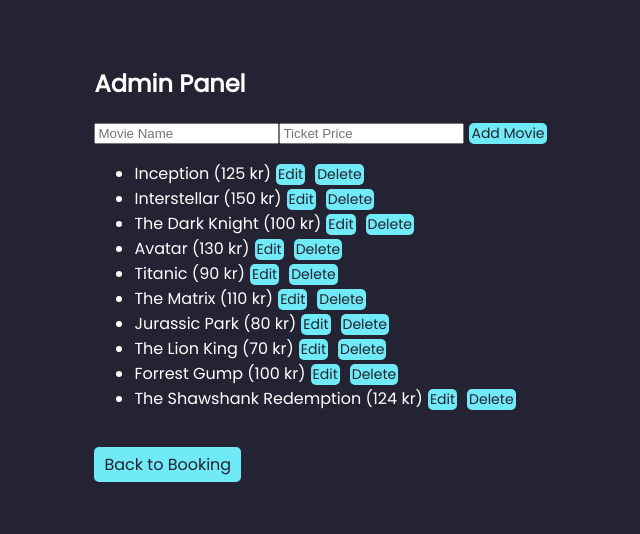
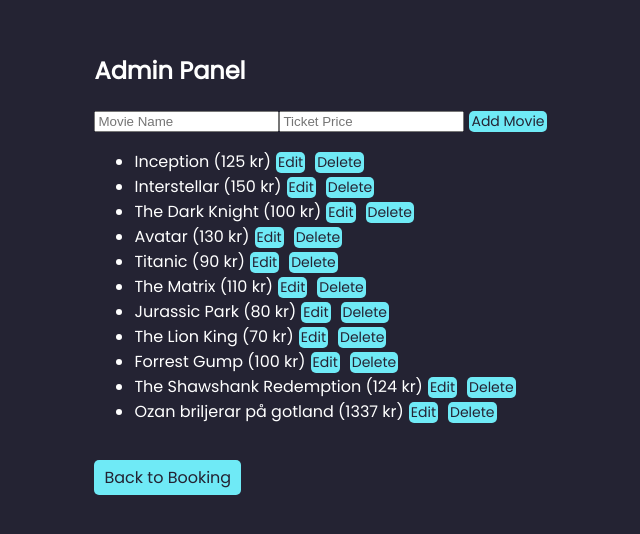
Before and after one commit to lullak/MovieBooking, a React (Vite) app: page /admin in a window 1280 px wide. Shown: the part 126-660 px from the top of the page, without its empty margins (317-957 px from the left). Built offline with nearby package versions, Linux system fonts and the light colour scheme; data requests are answered from the project's data file.

Commit message:
ändrat till SEK

```diff
--- a/db.json
+++ b/db.json
@@ -1098,7 +1098,9 @@
           19,
           20,
           82,
-          81
+          81,
+          90,
+          91
         ],
         "unoccupied": [
           0,
@@ -1169,8 +1171,6 @@
           87,
           88,
           89,
-          90,
-          91,
           92,
           93,
           94,
@@ -1189,6 +1189,125 @@
           107
         ]
       }
+    },
+    {
+      "id": "c066",
+      "name": "Ozan briljerar på gotland",
+      "ticketPrice": 1337,
+      "seats": {
+        "occupied": [
+          90,
+          91,
+          92,
+          93,
+          94,
+          95,
+          96,
+          98,
+          101
+        ],
+        "unoccupied": [
+          0,
+          1,
+          2,
+          3,
+          4,
+          5,
+          6,
+          7,
+          8,
+          9,
+          10,
+          11,
+          12,
+          13,
+          14,
+          15,
+          16,
+          17,
+          18,
+          19,
+          20,
+          21,
+          22,
+          23,
+          24,
+          25,
+          26,
+          27,
+          28,
+          29,
+          30,
+          31,
+          32,
+          33,
+          34,
+          35,
+          36,
+          37,
+          38,
+          39,
+          40,
+          41,
+          42,
+          43,
+          44,
+          45,
+          46,
+          47,
+          48,
+          49,
+          50,
+          51,
+          52,
+          53,
+          54,
+          55,
+          56,
+          57,
+          58,
+          59,
+          60,
+          61,
+          62,
+          63,
+          64,
+          65,
+          66,
+          67,
+          68,
+          69,
+          70,
+          71,
+          72,
+          73,
+          74,
+          75,
+          76,
+          77,
+          78,
+          79,
+          80,
+          81,
+          82,
+          83,
+          84,
+          85,
+          86,
+          87,
+          88,
+          89,
+          97,
+          99,
+          100,
+          102,
+          103,
+          104,
+          105,
+          106,
+          107
+        ]
+      }
     }
   ]
 }
--- a/src/components/Booking.tsx
+++ b/src/components/Booking.tsx
@@ -105,9 +105,9 @@
       </div>
       <p className="text">
         You have selected <span id="count">{selectedSeats.length}</span> seats
-        for a price of $
+        for a price of{" "}
         <span id="total">
-          {selectedSeats.length * (selectedMovie?.ticketPrice || 0)}
+          {selectedSeats.length * (selectedMovie?.ticketPrice || 0)} SEK.
         </span>
       </p>
       {selectedSeats.length > 0 && (
--- a/src/components/BookingForm.tsx
+++ b/src/components/BookingForm.tsx
@@ -40,7 +40,7 @@
       <h2>Booking Confirmation</h2>
       <p>
         You have selected {selectedSeats.length} seats for a total amount of{" "}
-        {totalAmount} kr.
+        {totalAmount} SEK.
       </p>
       <form onSubmit={handleSubmit}>
         <div>
```
